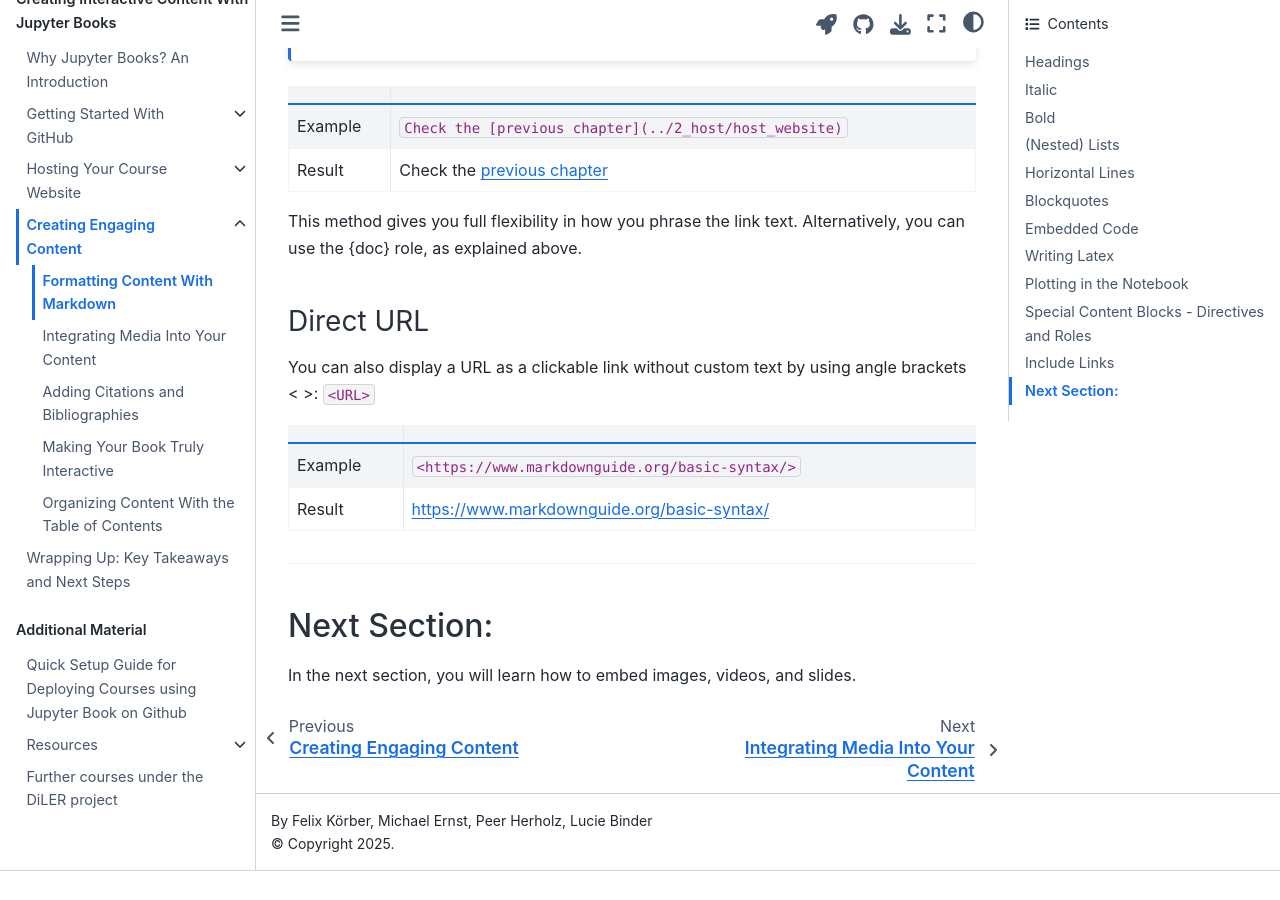
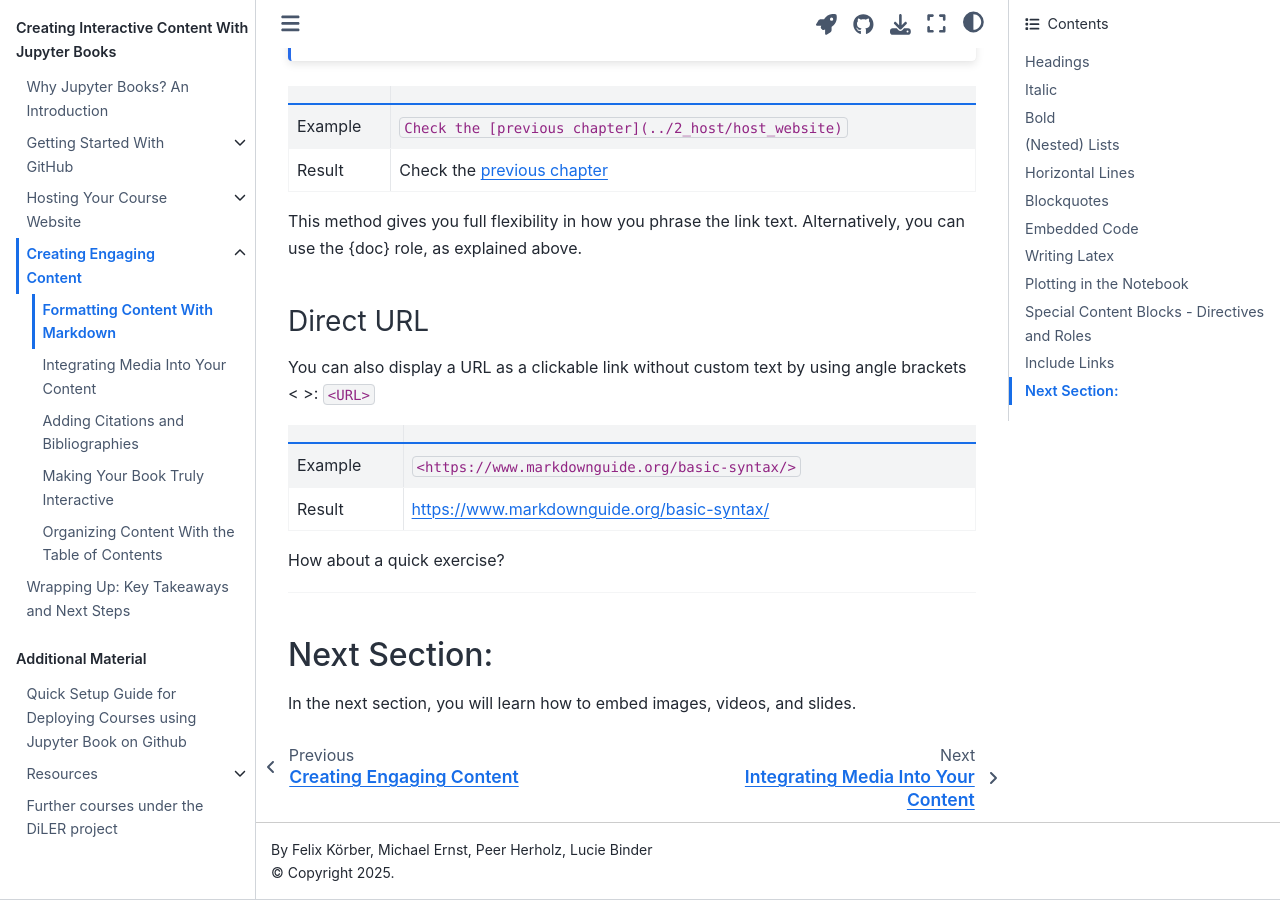
Before and after one commit to M-earnest/tutorial_jupyter_books, a Jupyter Book: the page built from content/3_create/markdown.md, in a window 1280 px wide and 900 px high, scrolled down 6933 px. Built offline with Jupyter Book 1.0.4 settings and Sphinx 7.4.7 and the Sphinx Book theme 1.1.4, drawn with Linux system fonts in a browser that asks for light colours; pages that are not in the unit, such as notebooks, are missing from menus; before the commit the page ends 7804 px from its top, so only the background shows below that.

Commit message:
Update markdown.md

```diff
--- a/content/3_create/markdown.md
+++ b/content/3_create/markdown.md
@@ -266,6 +266,13 @@ You can also display a URL as a clickable link without custom text by using angl
 |Example|`<https://www.markdownguide.org/basic-syntax/>`|
 |Result|<https://www.markdownguide.org/basic-syntax/>|
 
+
+
+How about a quick exercise?
+
+
+
+
 ---
 
 ## Next Section:
```
